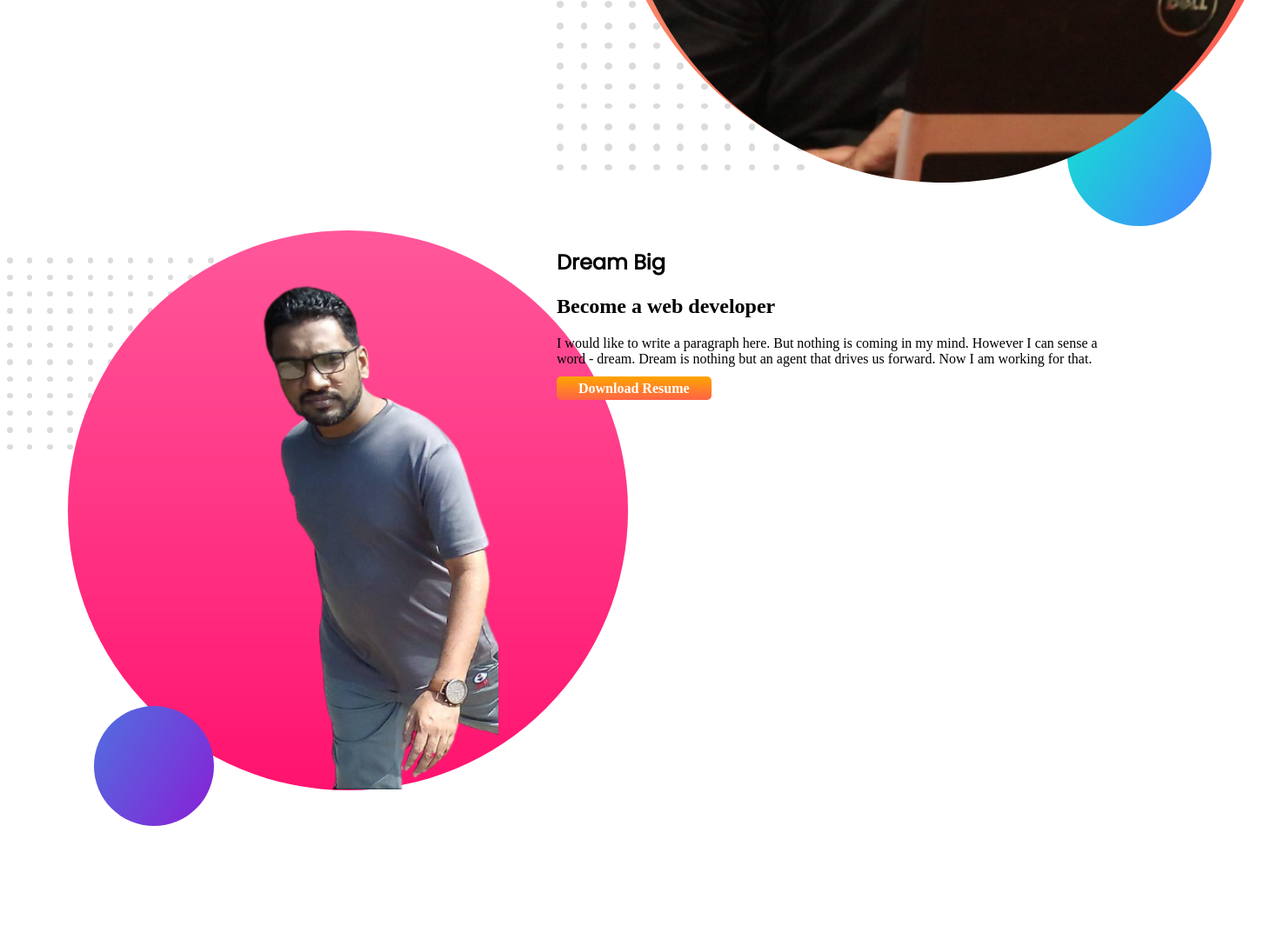
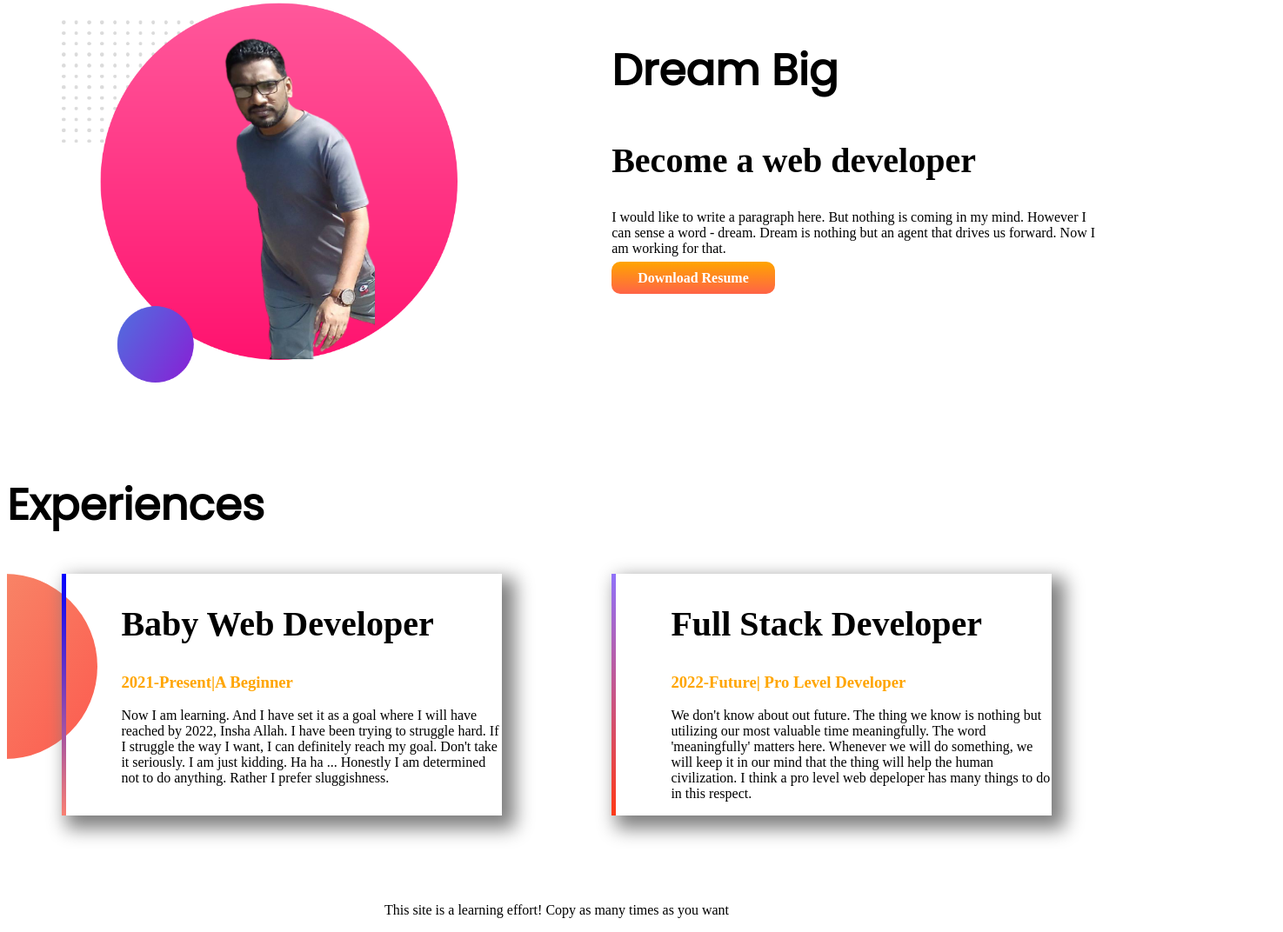
Before and after one commit to mahai87/practice1-repo, a plain HTML site: page index.html in a window 1280 px wide. Shown: the part 577-1649 px from the top of the page at 87% size, 1475 px wide, since content can reach past the window. Before the commit the page ends 1539 px from the top, so only its background shows below. Drawn offline with Linux system fonts and the light colour scheme.

Commit message:
footer added

```diff
--- a/index.html
+++ b/index.html
@@ -41,6 +41,28 @@
         </div>
 
     </section>
+    <section>
+        <h1>Experiences</h1>
+        <div class=" bgn2 flexible-container">
+            <div class="beginner experience">
+                <h2>Baby Web Developer</h2>
+                <h3 style="color: orange;">2021-Present|A Beginner</h3>
+                <p>
+                    Now I am learning. And I have set it as a goal where I will have reached by 2022, Insha Allah. I have been trying to struggle hard. If I  struggle the way I want, I can definitely reach my goal. Don't take it seriously. I am just kidding. Ha ha ... Honestly I am determined not to do anything. Rather I prefer sluggishness.
+                </p>
 
+            </div>
+            <div class=" pro experience">
+                <h2>Full Stack Developer</h2>
+                <h3 style="color: orange;">2022-Future| Pro Level Developer</h3>
+                <p>
+                    We don't know about out future. The thing we know is nothing but utilizing our most valuable time meaningfully. The word 'meaningfully' matters here. Whenever we will do something, we will keep it in our mind that the thing will help the human civilization. I think a pro level web depeloper has many things to do in this respect.
+                </p>
+            </div>
+        </div>
+    </section>
+    <footer>
+        <p>This site is a learning effort! Copy as many times as you want</p>
+    </footer>
 </body>
 </html>
--- a/style.css
+++ b/style.css
@@ -1,30 +1,64 @@
 h1{
     font-family: 'Poppins', sans-serif;
+    font-size: 50px;
+}
+h2{
+    font-size: 40px;
 }
 .orange-color{
     color: orange;
 }
-div img{
 
-}
 .top-banner{
     background-image: url(images/top-banner.png);
     margin: 0;
     background-repeat: no-repeat;
 }
+
+
 .half-width{
     width: 50%;
+    padding-left: 5%;
+}
+.half-width img{
+    width: 80%;
 }
 .flexible-container{
     display: flex;
-    margin: 0;
+    margin-bottom: 100px;
     }
 .button-link{
     text-decoration: none;
     background-image: linear-gradient(orange, tomato);
-    padding: 5px 25px;
+    padding: 10px 30px;
     color: white;
     text-align: center;
     font-weight: 700;
-    border-radius: 5px;
+    border-radius: 10px;
 }
+
+.experience{
+    padding-left: 5%;
+    box-shadow: 10px 10px 20px 5px gray;
+    width: 40%;
+    margin-left: 5%;
+    margin-right: 5%;
+    border-left: 5px solid;
+
+ }
+.bgn2{
+    background-image: url(images/exp-bg.png);
+    background-repeat: no-repeat;
+}
+
+.beginner{
+    border-image: linear-gradient(blue
+    , salmon) ;
+    border-image-slice: 1;}
+.pro{
+    border-image: linear-gradient(rgb(143, 114, 250)
+    , rgb(255, 57, 22)) ;
+    border-image-slice: 1;}
+    footer{
+        text-align: center;
+    }
```
